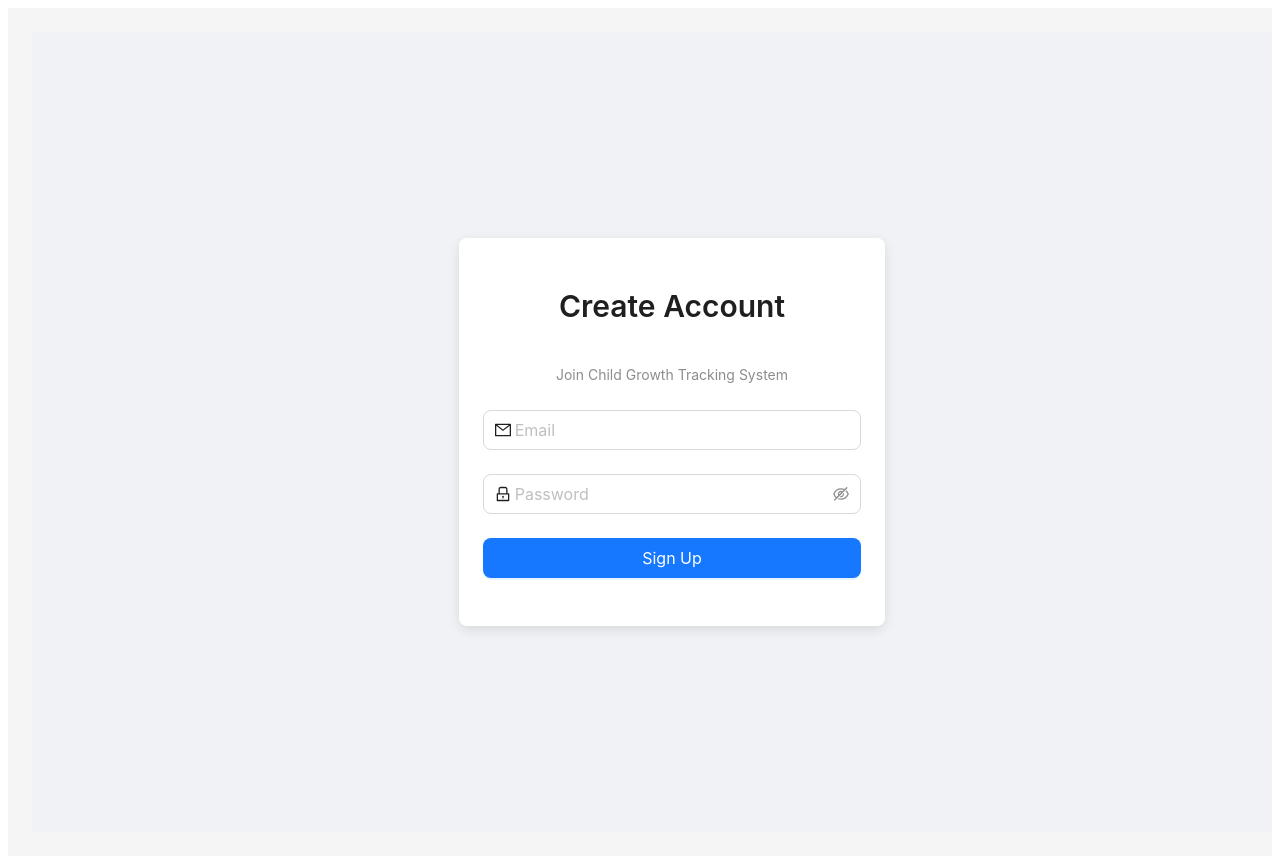
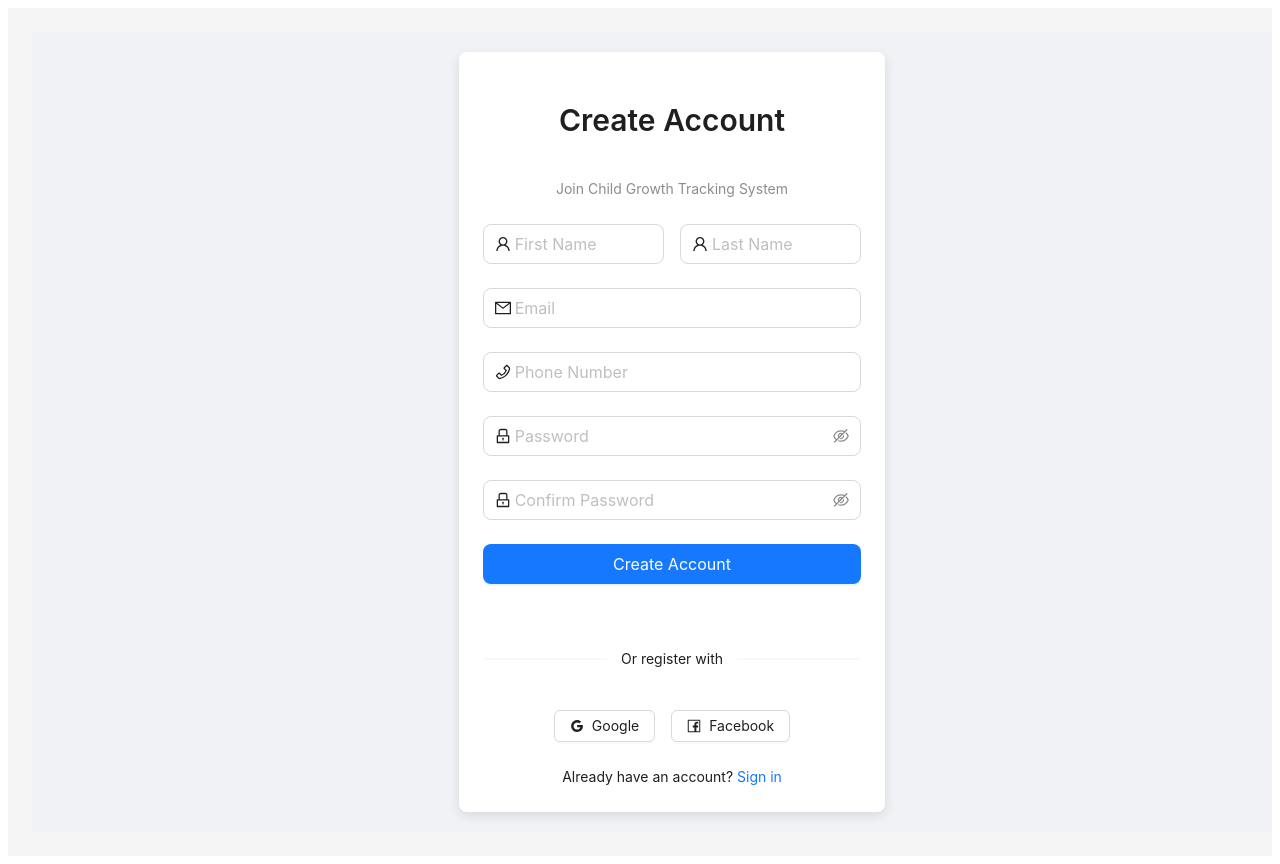
Before and after one commit to tykyfatkie/Spring2025SWP391_SE1842_Group4_FE, a React (Vite) app: page /register in a window 1280 px wide. Built offline with nearby package versions, Linux system fonts and the light colour scheme.

Commit message:
update api v2

```diff
--- a/src/Pages/Login&Register/Login&RegisterPage.tsx
+++ b/src/Pages/Login&Register/Login&RegisterPage.tsx
@@ -1,4 +1,4 @@
-import React from 'react';
+import React, { useState } from 'react';
 import {
   Form,
   Input,
@@ -113,28 +113,40 @@ export const LoginPage: React.FC = () => {
 
 export const RegisterPage: React.FC = () => {
   const [form] = Form.useForm();
+  const [loading, setLoading] = useState(false);
   const navigate = useNavigate();
 
   const onFinish = async (values: any) => {
     try {
-      const response = await fetch('/api/v1/auth/register', {
-        method: 'POST',
-        headers: {
-          'Content-Type': 'application/json',
-        },
-        body: JSON.stringify(values),
-      });
+      setLoading(true);
 
-      const data = await response.json();
+      // Prepare the data according to the API requirements
+      const apiData = {
+        email: values.email,
+        password: values.password,
+        name: `${values.firstName} ${values.lastName}`,
+        phone: values.phone
+      };
 
-      if (response.ok) {
+      // Call the registration API
+      const response = await axios.post('/api/v1/auth/register', apiData);
+
+      if (response.status === 200) {
         message.success('Registration successful!');
-        navigate('/login'); // Chuyển hướng sau khi đăng ký thành công
+        // Redirect to login page after successful registration
+        setTimeout(() => {
+          navigate('/login');
+        }, 1500);
+      }
+    } catch (error: any) {
+      // Handle error response from API
+      if (error.response) {
+        message.error(error.response.data.message || 'Registration failed. Please try again.');
       } else {
-        message.error(data.message || 'Registration failed!');
+        message.error('Network error. Please check your connection and try again.');
       }
-    } catch (error) {
-      message.error('Something went wrong. Please try again later.');
+    } finally {
+      setLoading(false);
     }
   };
 
@@ -152,7 +164,27 @@ export const RegisterPage: React.FC = () => {
               onFinish={onFinish}
               layout="vertical"
               size="large"
+              scrollToFirstError
             >
+              <Row gutter={16}>
+                <Col span={12}>
+                  <Form.Item
+                    name="firstName"
+                    rules={[{ required: true, message: 'Please input your first name!' }]}
+                  >
+                    <Input prefix={<UserOutlined />} placeholder="First Name" />
+                  </Form.Item>
+                </Col>
+                <Col span={12}>
+                  <Form.Item
+                    name="lastName"
+                    rules={[{ required: true, message: 'Please input your last name!' }]}
+                  >
+                    <Input prefix={<UserOutlined />} placeholder="Last Name" />
+                  </Form.Item>
+                </Col>
+              </Row>
+
               <Form.Item
                 name="email"
                 rules={[
@@ -164,21 +196,65 @@ export const RegisterPage: React.FC = () => {
               </Form.Item>
 
               <Form.Item
+                name="phone"
+                rules={[
+                  { required: true, message: 'Please input your phone number!' },
+                  { pattern: /^[0-9]{10}$/, message: 'Please enter a valid 10-digit phone number!' }
+                ]}
+              >
+                <Input prefix={<PhoneOutlined />} placeholder="Phone Number" />
+              </Form.Item>
+
+              <Form.Item
                 name="password"
-                rules={[{ required: true, message: 'Please input your password!' }]}
+                rules={[
+                  { required: true, message: 'Please input your password!' },
+                  { min: 8, message: 'Password must be at least 8 characters!' }
+                ]}
               >
                 <Input.Password prefix={<LockOutlined />} placeholder="Password" />
               </Form.Item>
 
+              <Form.Item
+                name="confirmPassword"
+                dependencies={['password']}
+                rules={[
+                  { required: true, message: 'Please confirm your password!' },
+                  ({ getFieldValue }) => ({
+                    validator(_, value) {
+                      if (!value || getFieldValue('password') === value) {
+                        return Promise.resolve();
+                      }
+                      return Promise.reject(new Error('Passwords do not match!'));
+                    },
+                  }),
+                ]}
+              >
+                <Input.Password prefix={<LockOutlined />} placeholder="Confirm Password" />
+              </Form.Item>
+
               <Form.Item>
-                <Button type="primary" htmlType="submit" block>
-                  Sign Up
+                <Button type="primary" htmlType="submit" block loading={loading}>
+                  Create Account
                 </Button>
               </Form.Item>
             </Form>
+
+            <Divider plain>Or register with</Divider>
+
+            <Space size="middle">
+              <Button icon={<GoogleOutlined />}>Google</Button>
+              <Button icon={<FacebookOutlined />}>Facebook</Button>
+            </Space>
+
+            <Text>
+              Already have an account? <a href="/login">Sign in</a>
+            </Text>
           </Space>
         </Card>
       </Col>
     </Row>
   );
 };
+
+export default RegisterPage;
--- a/src/components/Header/GuestHeader.tsx
+++ b/src/components/Header/GuestHeader.tsx
@@ -1,4 +1,4 @@
-import React from 'react';
+import React, { useState, useEffect } from 'react';
 import { Layout, Menu, Row, Col, Space, Typography, Button } from 'antd';
 import {
     ContactsOutlined,
@@ -8,11 +8,33 @@ import {
     LoginOutlined,
     UserAddOutlined,
 } from '@ant-design/icons';
+import { useLocation, useNavigate } from 'react-router-dom';
 
 const { Header } = Layout;
 const { Title } = Typography;
 
 const GuestHeader: React.FC = () => {
+  const location = useLocation();
+  const navigate = useNavigate();
+  const [selectedKey, setSelectedKey] = useState('home');
+
+  // Update the selected key based on the current path
+  useEffect(() => {
+    const path = location.pathname;
+    if (path === '/' || path === '/home') {
+      setSelectedKey('home');
+    } else if (path.includes('/about-us')) {
+      setSelectedKey('about');
+    } else if (path.includes('/contact-us')) {
+      setSelectedKey('contact-us');
+    }
+  }, [location]);
+
+  // Handle logo click to navigate to home page
+  const handleLogoClick = () => {
+    navigate('/');
+  };
+
   return (
     <Header
       style={{
@@ -34,8 +56,10 @@ const GuestHeader: React.FC = () => {
               margin: 0,
               background: 'linear-gradient(45deg, #1890ff, #722ed1)',
               WebkitBackgroundClip: 'text',
-              WebkitTextFillColor: 'transparent'
+              WebkitTextFillColor: 'transparent',
+              cursor: 'pointer'
             }}
+            onClick={handleLogoClick}
           >
             Child Growth Tracking
           </Title>
@@ -45,7 +69,7 @@ const GuestHeader: React.FC = () => {
         <Col flex="auto">
           <Menu
             mode="horizontal"
-            defaultSelectedKeys={['home']}
+            selectedKeys={[selectedKey]}
             style={{
               border: 'none',
               justifyContent: 'right',
@@ -80,8 +104,9 @@ const GuestHeader: React.FC = () => {
             >
               Register
             </Button>
-            <Button color='yellow'
-              icon={<CrownOutlined />}
+            <Button
+              style={{ color: '#faad14', borderColor: '#faad14' }}
+              icon={<CrownOutlined style={{ color: '#faad14' }} />}
               href="/package"
             >
               Package
--- a/src/components/Header/Header.tsx
+++ b/src/components/Header/Header.tsx
@@ -1,4 +1,4 @@
-import React from 'react';
+import React, { useState, useEffect } from 'react';
 import { Layout, Menu, Row, Col, Space, Typography, Button, Avatar } from 'antd';
 import {
   HomeOutlined,
@@ -8,11 +8,37 @@ import {
   ContactsOutlined,
   SettingOutlined
 } from '@ant-design/icons';
+import { useLocation, useNavigate } from 'react-router-dom';
 
 const { Header } = Layout;
 const { Title } = Typography;
 
 const AppHeader: React.FC = () => {
+  const location = useLocation();
+  const navigate = useNavigate();
+  const [selectedKey, setSelectedKey] = useState('home');
+
+  // Update the selected key based on the current path
+  useEffect(() => {
+    const path = location.pathname;
+    if (path.includes('/home')) {
+      setSelectedKey('home');
+    } else if (path.includes('/dashboard')) {
+      setSelectedKey('dashboard');
+    } else if (path.includes('/contact-us')) {
+      setSelectedKey('contact');
+    } else if (path.includes('/profile')) {
+      setSelectedKey('profile');
+    } else if (path.includes('/about-us')) {
+      setSelectedKey('about');
+    }
+  }, [location]);
+
+  // Handle logo click to navigate to home
+  const handleLogoClick = () => {
+    navigate('/home');
+  };
+
   return (
     <Header
       style={{
@@ -27,18 +53,7 @@ const AppHeader: React.FC = () => {
     >
       <Row justify="space-between" align="middle" style={{ height: '100%' }}>
         <Col>
-          <Space align="center" size={16}>
-            {/* <Avatar
-              size={40}
-              style={{
-                backgroundColor: '#1890ff',
-                display: 'flex',
-                alignItems: 'center',
-                justifyContent: 'center'
-              }}
-            >
-              CGT
-            </Avatar> */}
+          <Space align="center" size={16} onClick={handleLogoClick} style={{ cursor: 'pointer' }}>
             <Title
               level={4}
               style={{
@@ -56,7 +71,7 @@ const AppHeader: React.FC = () => {
         <Col flex="auto">
           <Menu
             mode="horizontal"
-            defaultSelectedKeys={['home']}
+            selectedKeys={[selectedKey]}
             style={{
               border: 'none',
               justifyContent: 'center',
@@ -67,16 +82,16 @@ const AppHeader: React.FC = () => {
               <a href="/home">Home</a>
             </Menu.Item>
             <Menu.Item key="dashboard" icon={<DashboardOutlined />}>
-            <a href="/dashboard">Dashboard</a>
+              <a href="/dashboard">Dashboard</a>
             </Menu.Item>
             <Menu.Item key="contact" icon={<ContactsOutlined />}>
-            <a href="/contact-us">Contact Us</a>
+              <a href="/contact-us">Contact Us</a>
             </Menu.Item>
             <Menu.Item key="profile" icon={<UserOutlined />}>
-            <a href="/profile">Profile</a>
+              <a href="/profile">Profile</a>
             </Menu.Item>
             <Menu.Item key="about" icon={<InfoCircleOutlined />}>
-            <a href="/about-us">About</a>
+              <a href="/about-us">About</a>
             </Menu.Item>
           </Menu>
         </Col>
```
